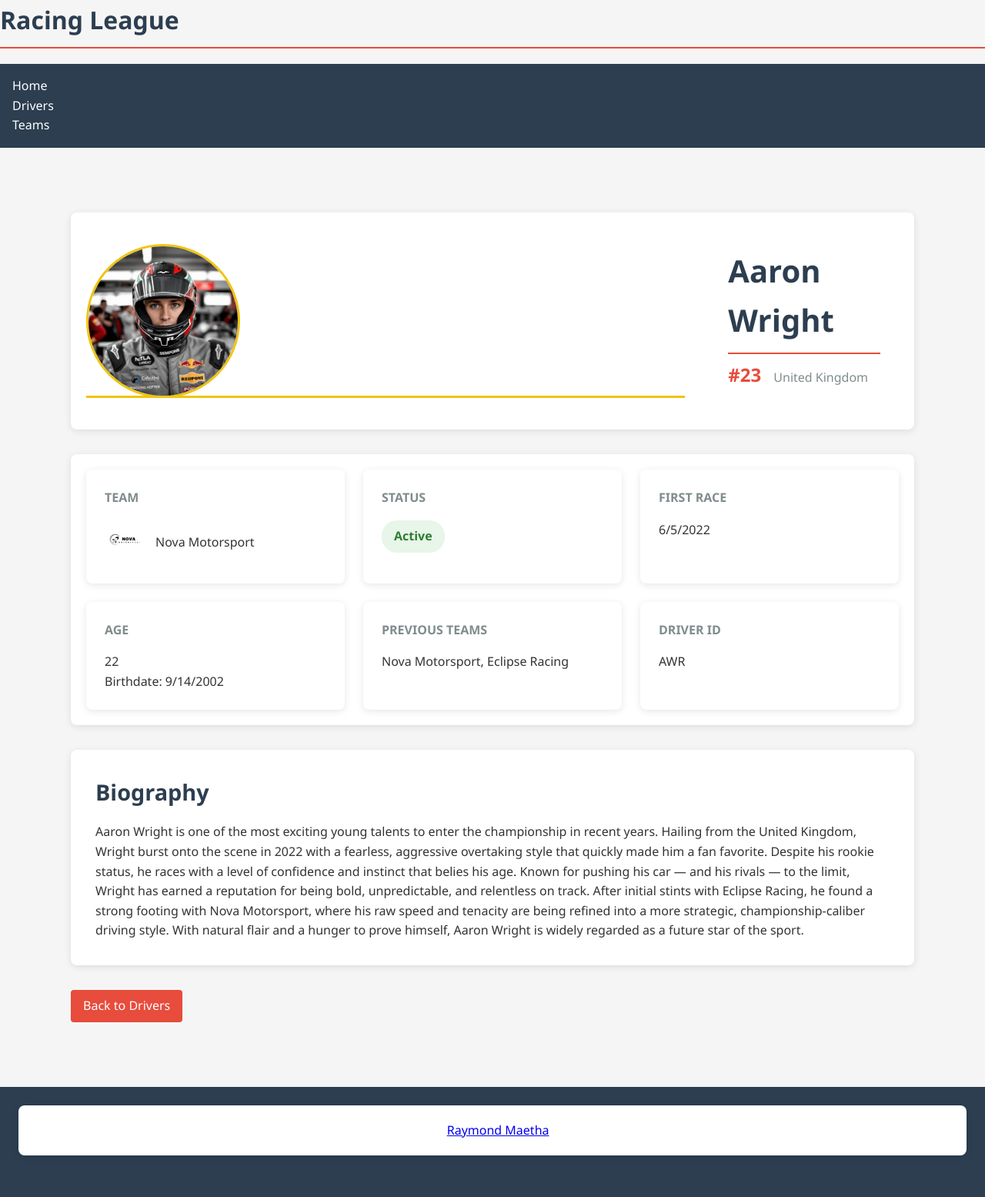
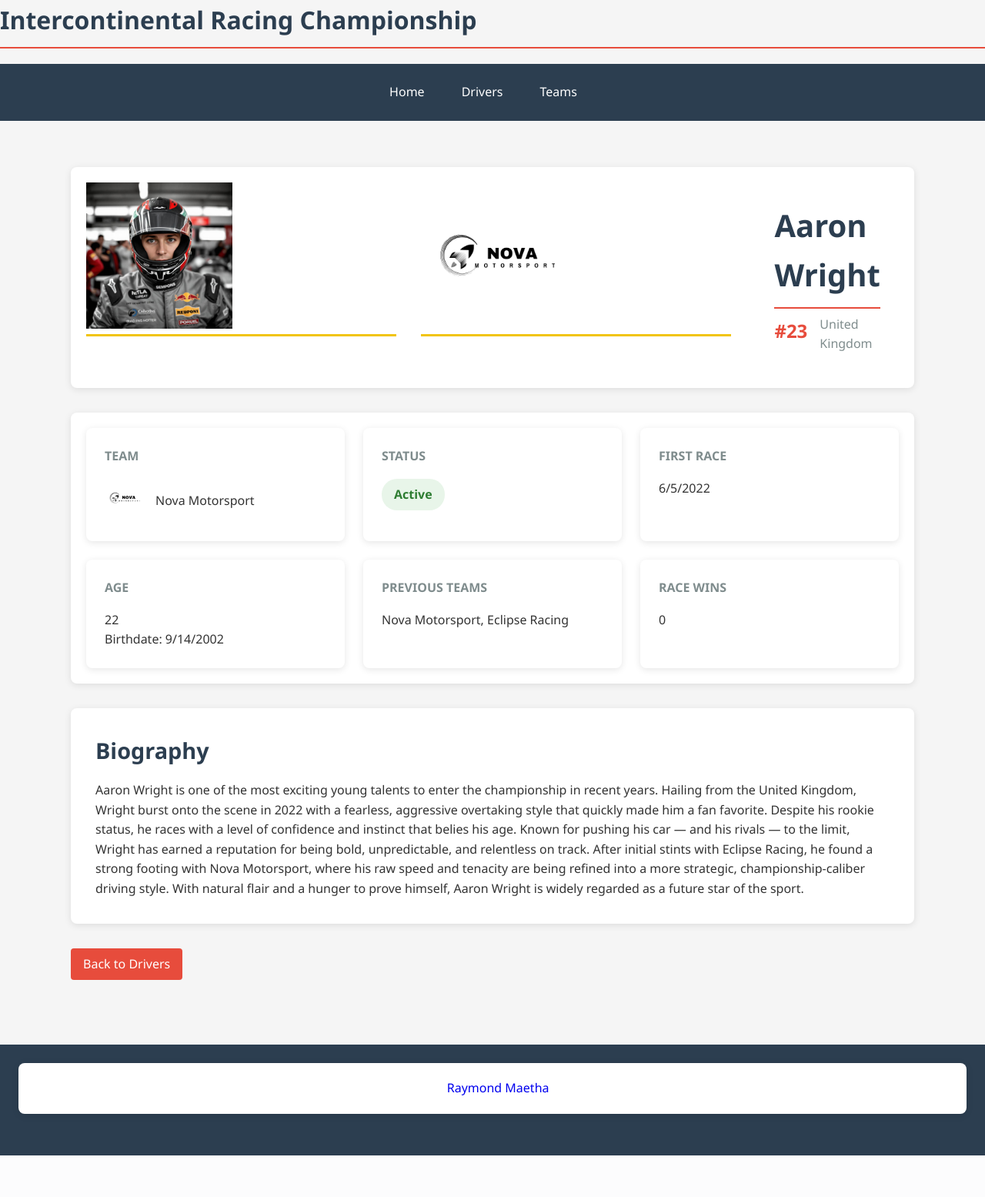
Before and after one commit to RMA1040/ProjectWebOntwikkeling2RMA, a Node server app: page /driver/AWR in a window 1280 px wide. Shown: the whole page at 77% size. After the commit the page ends 1501 px from the top, so only its background shows below. Run offline with Node 20, Linux system fonts and the light colour scheme.

Commit message:
finalizing pages

```diff
--- a/driver.json
+++ b/driver.json
@@ -9,6 +9,7 @@
       "isActive": true,
       "birthdate": "1997-08-03",
       "firstRace": "2019-04-12",
+      "raceWins": 4,
       "imageUrl": "https://github.com/RMA1040/ProjectWebOntwikkeling2RMA/blob/main/public/images/JSM.jpg?raw=true",
       "teams": ["Titan Racing", "Apex Velocity"],
       "currentTeam":{
@@ -31,6 +32,7 @@
       "isActive": true,
       "birthdate": "1999-05-22",
       "firstRace": "2020-03-15",
+      "raceWins": 2,
       "imageUrl": "https://github.com/RMA1040/ProjectWebOntwikkeling2RMA/blob/main/public/images/LMR.jpg?raw=true",
       "teams": ["Thunderstrike GP", "Phoenix Dynamics"],
       "currentTeam": {
@@ -53,6 +55,7 @@
       "isActive": true,
       "birthdate": "2002-09-14",
       "firstRace": "2022-06-05",
+      "raceWins": 0,
       "imageUrl": "https://github.com/RMA1040/ProjectWebOntwikkeling2RMA/blob/main/public/images/AWR.jpg?raw=true",
       "teams": ["Nova Motorsport", "Eclipse Racing"],
       "currentTeam": {
@@ -75,6 +78,7 @@
       "isActive": true,
       "birthdate": "1991-12-11",
       "firstRace": "2012-03-23",
+      "raceWins": 9,
       "imageUrl": "https://github.com/RMA1040/ProjectWebOntwikkeling2RMA/blob/main/public/images/DSK.jpg?raw=true",
       "teams": ["Hyperion GP", "Solaris Speed"],
       "currentTeam": {
@@ -97,6 +101,7 @@
       "isActive": true,
       "birthdate": "2003-07-30",
       "firstRace": "2023-07-01",
+      "raceWins": 10,
       "imageUrl": "https://github.com/RMA1040/ProjectWebOntwikkeling2RMA/blob/main/public/images/BFR.jpg?raw=true",
       "teams": ["Quantum Racing", "Orion Motorsport"],
       "currentTeam": {
@@ -119,6 +124,7 @@
       "isActive": true,
       "birthdate": "1996-06-07",
       "firstRace": "2016-05-11",
+      "raceWins": 6,
       "imageUrl": "https://github.com/RMA1040/ProjectWebOntwikkeling2RMA/blob/main/public/images/TWN.jpg?raw=true",
       "teams": ["Titan Racing", "Eclipse Racing"],
       "currentTeam": {
@@ -141,6 +147,7 @@
       "isActive": true,
       "birthdate": "2000-02-19",
       "firstRace": "2021-08-03",
+      "raceWins": 27,
       "imageUrl": "https://github.com/RMA1040/ProjectWebOntwikkeling2RMA/blob/main/public/images/MCC.jpg?raw=true",
       "teams": ["Apex Velocity", "Nova Motorsport"],
       "currentTeam": {
@@ -163,6 +170,7 @@
       "isActive": true,
       "birthdate": "1994-04-05",
       "firstRace": "2015-09-09",
+      "raceWins": 14,
       "imageUrl": "https://github.com/RMA1040/ProjectWebOntwikkeling2RMA/blob/main/public/images/RHN.jpg?raw=true",
       "teams": ["Phoenix Dynamics", "Solaris Speed"],
       "currentTeam": {
@@ -185,6 +193,7 @@
       "isActive": true,
       "birthdate": "2001-11-12",
       "firstRace": "2022-06-04",
+      "raceWins": 1,
       "imageUrl": "https://github.com/RMA1040/ProjectWebOntwikkeling2RMA/blob/main/public/images/SFT.jpg?raw=true",
       "teams": ["Hyperion GP", "Thunderstrike GP"],
       "currentTeam": {
@@ -207,6 +216,7 @@
       "isActive": true,
       "birthdate": "1998-01-09",
       "firstRace": "2019-03-17",
+      "raceWins": 9,
       "imageUrl": "https://github.com/RMA1040/ProjectWebOntwikkeling2RMA/blob/main/public/images/OHL.jpg?raw=true",
       "teams": ["Eclipse Racing", "Orion Motorsport"],
       "currentTeam": {
@@ -229,6 +239,7 @@
       "isActive": true,
       "birthdate": "1995-10-21",
       "firstRace": "2017-05-02",
+      "raceWins": 17,
       "imageUrl": "https://github.com/RMA1040/ProjectWebOntwikkeling2RMA/blob/main/public/images/GMB.jpg?raw=true",
       "teams": ["Titan Racing", "Quantum Racing"],
       "currentTeam": {
@@ -251,6 +262,7 @@
       "isActive": true,
       "birthdate": "1993-12-08",
       "firstRace": "2014-04-26",
+      "raceWins": 4,
       "imageUrl": "https://github.com/RMA1040/ProjectWebOntwikkeling2RMA/blob/main/public/images/JRH.jpg?raw=true",
       "teams": ["Nova Motorsport", "Apex Velocity"],
       "currentTeam": {
@@ -273,6 +285,7 @@
       "isActive": true,
       "birthdate": "1997-07-15",
       "firstRace": "2018-03-21",
+      "raceWins": 8,
       "imageUrl": "https://github.com/RMA1040/ProjectWebOntwikkeling2RMA/blob/main/public/images/WGR.jpg?raw=true",
       "teams": ["Thunderstrike GP", "Phoenix Dynamics"],
       "currentTeam": {
@@ -295,6 +308,7 @@
       "isActive": true,
       "birthdate": "1996-08-29",
       "firstRace": "2017-10-10",
+      "raceWins": 20,
       "imageUrl": "https://github.com/RMA1040/ProjectWebOntwikkeling2RMA/blob/main/public/images/DLN.jpg?raw=true",
       "teams": ["Hyperion GP", "Solaris Speed"],
       "currentTeam": {
@@ -317,6 +331,7 @@
       "isActive": true,
       "birthdate": "1999-06-06",
       "firstRace": "2021-02-15",
+      "raceWins": 3,
       "imageUrl": "https://github.com/RMA1040/ProjectWebOntwikkeling2RMA/blob/main/public/images/RCL.jpg?raw=true",
       "teams": ["Eclipse Racing", "Orion Motorsport"],
       "currentTeam": {
@@ -339,6 +354,7 @@
         "isActive": true,
         "birthdate": "2000-03-03",
         "firstRace": "2021-08-22",
+        "raceWins": 2,
         "imageUrl": "https://github.com/RMA1040/ProjectWebOntwikkeling2RMA/blob/main/public/images/NMC.jpg?raw=true",
         "teams": ["Titan Racing", "Apex Velocity"],
         "currentTeam": {
@@ -361,6 +377,7 @@
         "isActive": true,
         "birthdate": "1995-11-19",
         "firstRace": "2017-04-09",
+        "raceWins": 0,
         "imageUrl": "https://github.com/RMA1040/ProjectWebOntwikkeling2RMA/blob/main/public/images/ETH.jpg?raw=true",
         "teams": ["Thunderstrike GP", "Hyperion GP"],
         "currentTeam": {
@@ -383,6 +400,7 @@
         "isActive": true,
         "birthdate": "1998-06-25",
         "firstRace": "2020-03-17",
+        "raceWins": 21,
         "imageUrl": "https://github.com/RMA1040/ProjectWebOntwikkeling2RMA/blob/main/public/images/KVL.jpg?raw=true",
         "teams": ["Nova Motorsport", "Phoenix Dynamics"],
         "currentTeam": {
@@ -405,6 +423,7 @@
         "isActive": true,
         "birthdate": "1992-05-14",
         "firstRace": "2013-06-02",
+        "raceWins": 7,
         "imageUrl": "https://github.com/RMA1040/ProjectWebOntwikkeling2RMA/blob/main/public/images/BLD.jpg?raw=true",
         "teams": ["Solaris Speed", "Quantum Racing"],
         "currentTeam": {
@@ -427,6 +446,7 @@
         "isActive": true,
         "birthdate": "2001-12-11",
         "firstRace": "2022-09-05",
+        "raceWins": 1,
         "imageUrl": "https://github.com/RMA1040/ProjectWebOntwikkeling2RMA/blob/main/public/images/XAV.jpg?raw=true",
         "teams": ["Eclipse Racing", "Orion Motorsport"],
         "currentTeam": {
--- a/index.ts
+++ b/index.ts
@@ -43,6 +43,8 @@ app.get("/drivers", (req, res) => {
             return sortDirection === "asc" ? a.driverNumber - b.driverNumber : b.driverNumber - a.driverNumber;
         } else if (sortField === "nationality") {
             return sortDirection === "asc" ? a.nationality.localeCompare(b.nationality) : b.nationality.localeCompare(a.nationality);
+        } else if (sortField === "raceWins"){
+            return sortDirection === "asc" ? a.raceWins - b.raceWins : b.raceWins - a.raceWins;
         } else if (sortField === "isActive") {
             return sortDirection === "asc" ? Number(a.isActive) - Number(b.isActive) : Number(b.isActive) - Number(a.isActive);
         } else {
--- a/interfaces.ts
+++ b/interfaces.ts
@@ -11,6 +11,7 @@ export interface Driver{
     isActive:boolean;
     birthdate:string; // of toch  "Date"?
     firstRace:string; // of toch  "Date"?
+    raceWins:number;
     teams:string[];
     currentTeam:Team;
 }
--- a/public/css/style.css
+++ b/public/css/style.css
@@ -52,8 +52,8 @@ h3 {
 /* Navigation */
 nav {
     background-color: #2c3e50;
-    padding: 1rem;
-    margin-bottom: 2rem;
+    padding: 0.5rem;
+    margin-bottom: 0.5rem;
 }
 
 nav a {
@@ -71,6 +71,15 @@ nav a:hover {
 ul{
     list-style: none;
 }
+.horizontal-list {
+    display: flex;
+    justify-content: center;
+    flex-wrap: nowrap;
+    gap: 1.5rem;
+    overflow-x: auto;
+    padding: 1rem 0;
+}
+
 /* Tables */
 table {
     width: 100%;
@@ -113,16 +122,14 @@ tr:hover {
 .driver-header {
     display: flex;
     gap: 2rem;
-    align-items: center;
     margin-bottom: 2rem;
 }
 
 .driver-image img {
-    width: 200px;
-    height: 200px;
-    border-radius: 50%;
+    width: 190px;
+    height: 190px;
     object-fit: cover;
-    border: 3px solid #f1c40f;
+
 }
 
 .driver-info h1 {
@@ -147,11 +154,6 @@ tr:hover {
     display: flex;
     align-items: center;
     gap: 0.5rem;
-}
-
-.nationality img {
-    width: 24px;
-    height: auto;
 }
 
 .driver-stats {
@@ -434,6 +436,10 @@ footer {
     margin-top: 2rem;
 }
 
+footer a{
+    text-decoration: none;
+}
+
 /* Responsive Design */
 @media (max-width: 768px) {
     .driver-avatar {
--- a/views/driver-detail.ejs
+++ b/views/driver-detail.ejs
@@ -4,6 +4,11 @@
         <article class="driver-image">
             <img src="<%= driver.imageUrl %>"
                  alt="<%= driver.name %>"
+                 onerror="this.src='/images/default_driver.jpg'">
+        </article>
+        <article class="driver-image">
+            <img src="<%= driver.currentTeam.imageUrl %>"
+                 alt="<%= driver.currentTeam.name %>"
                  onerror="this.src='/images/default_driver.jpg'">
         </article>
         <article class="driver-info">
@@ -52,8 +57,8 @@
         </article>
 
         <article class="stat-card">
-            <h3>Driver ID</h3>
-            <p > <%= driver.id %></p>
+            <h3>Race Wins</h3>
+            <p > <%= driver.raceWins %></p>
         </article>
     </section>
 
--- a/views/drivers.ejs
+++ b/views/drivers.ejs
@@ -12,6 +12,7 @@
                 <option value="name" <%= sortField === "name" ? "selected" : "" %>>Name</option>
                 <option value="driverNumber" <%= sortField === "driverNumber" ? "selected" : "" %>>Driver Number</option>
                 <option value="nationality" <%= sortField === "nationality" ? "selected" : "" %>>Nationality</option>
+                <option value="raceWins" <%= sortField === "raceWins" ? "selected" : "" %>>Race Wins</option>
                 <option value="isActive" <%= sortField === "isActive" ? "selected" : "" %>>Active Status</option>
             </select>
             <select name="sortDirection">
@@ -25,10 +26,11 @@
         <table class="drivers-table">
             <thead>
                 <tr>
-                    <th>Image</th>
+                    <th>Driver</th>
                     <th>Number</th>
                     <th>Name</th>
                     <th>Nationality</th>
+                    <th>Wins</th>
                     <th>Team</th>
                     <th>Status</th>
                     <th>Actions</th>
@@ -45,6 +47,7 @@
                     <td>#<%= driver.driverNumber %></td>
                     <td><%= driver.name %></td>
                     <td> <%= driver.nationality %></td>
+                    <td><%= driver.raceWins %></td>
                     <td>
                         <img src="<%= driver.currentTeam.imageUrl %>"
                         class="team-logo"
--- a/views/partials/header.ejs
+++ b/views/partials/header.ejs
@@ -1,15 +1,15 @@
 <!DOCTYPE html>
 <html>
 <head>
-    <title>Racing League</title>
+    <title>IRC</title>
     <link rel="stylesheet" type="text/css" href="/css/style.css">
 </head>
 <body>
     <header>
-        <h1>Racing League</h1>
+        <h1>Intercontinental Racing Championship</h1>
     </header>
     <nav>
-        <ul>
+        <ul class="horizontal-list">
             <li><a href="/">Home</a></li>
             <li><a href="/drivers">Drivers</a></li>
             <li><a href="/teams">Teams</a></li>
```
Also changed, not shown: views/index.ejs (+9 -3 lines), public/images/IRC-index.png (added), 2 other files.
